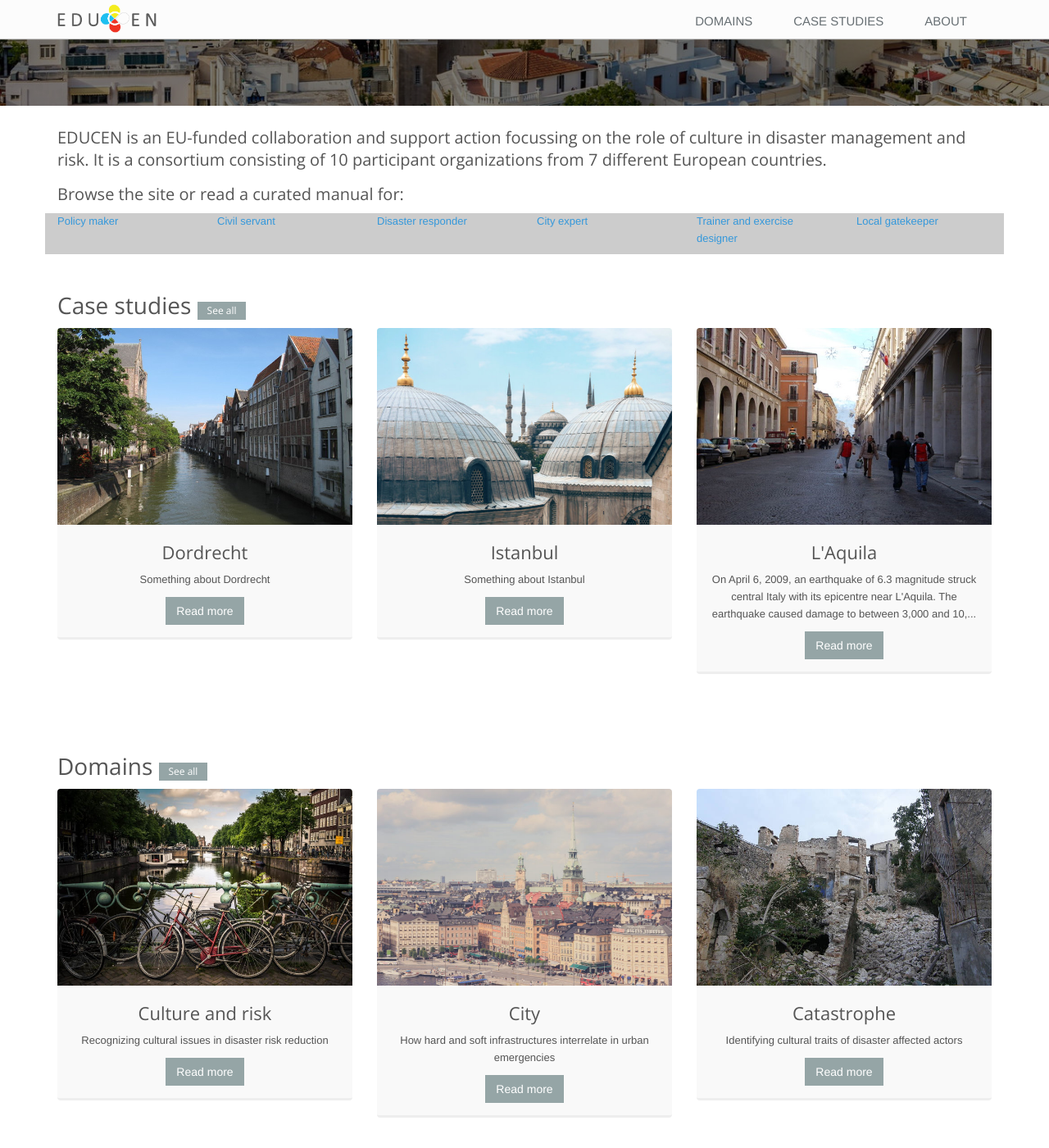
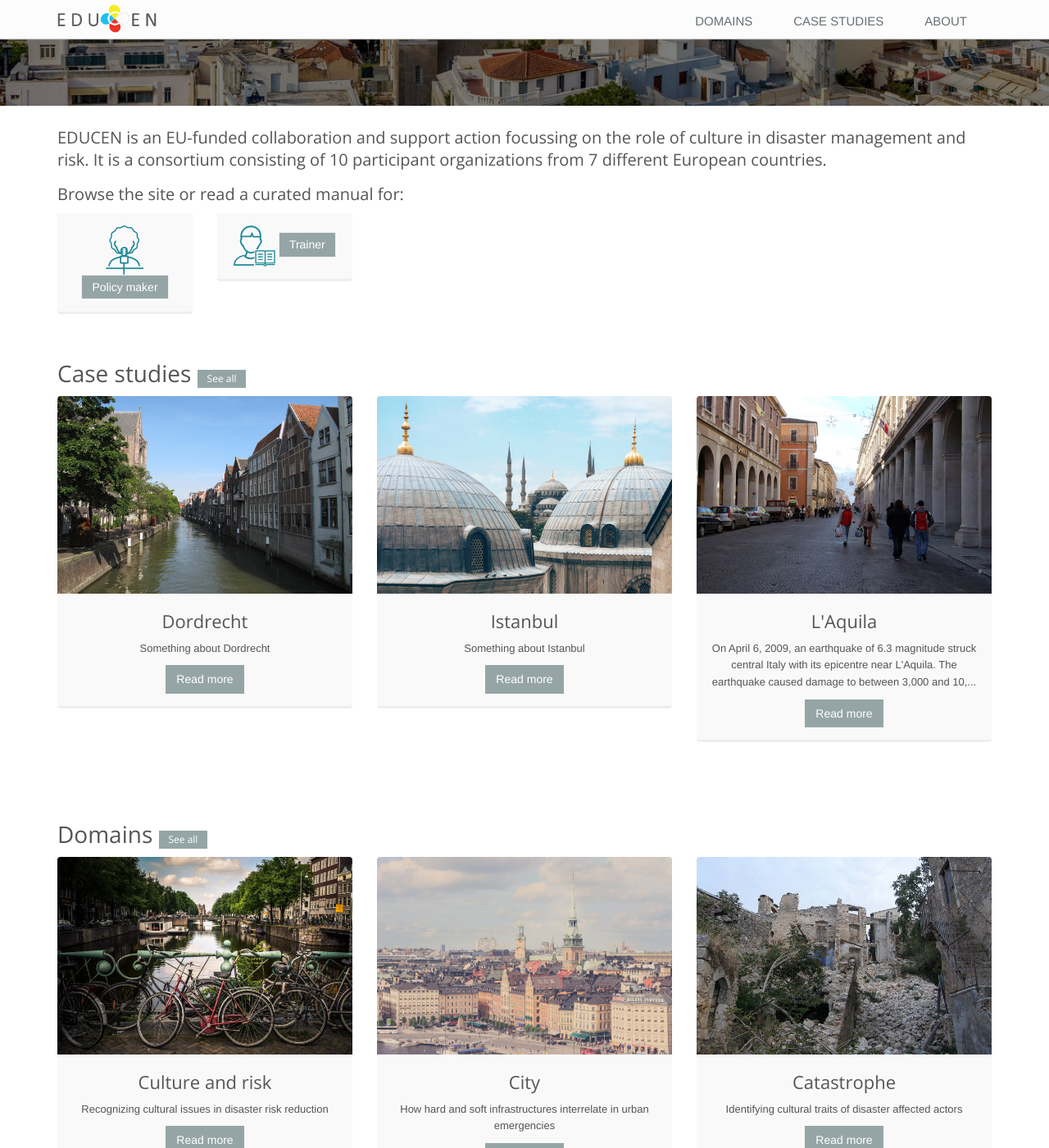
Before and after one commit to guushoekman/educen, a Jekyll site: the page built from index.html, in a window 1280 px wide and 1400 px high, scrolled down 379 px. Shown: the whole window at 82% size. Built offline with Jekyll 4.4.1, drawn with Linux system fonts in a browser that asks for light colours; nearby versions of some CDN libraries.

Commit message:
added audience collection and images

```diff
--- a/_config.yml
+++ b/_config.yml
@@ -26,6 +26,8 @@ collections:
     output: true
   domains:
     output: true
+  audience:
+    output: false
 
 defaults:
   -
--- a/css/main.scss
+++ b/css/main.scss
@@ -44,9 +44,12 @@
 
 	.curated-manual {
 		a {
-			background-color: #ccc;
-			min-height: 50px;
+			border: 1px solid #efefef;
+			&:hover {
+				border: 1px solid #ccc;
+			}
 		}
+
 
 	}
 
--- a/index.html
+++ b/index.html
@@ -21,14 +21,16 @@ layout: base
 			<h3>
 				Browse the site or read a curated manual for:
 			</h3>
-			<div class="row">
-				<a href="#" class="col-sm-2 policy-maker">Policy maker</a>
-				<a href="#" class="col-sm-2 civil-servant">Civil servant</a>
-				<a href="#" class="col-sm-2 responder">Disaster responder</a>
-				<a href="#" class="col-sm-2 city-expert">City expert</a>
-				<a href="#" class="col-sm-2 trainer">Trainer and exercise designer</a>
-				<a href="#" class="col-sm-2 gatekeeper">Local gatekeeper</a>
-			</div>
+			<ul class="row block-grid-v2">
+				{% for target in site.audience %}
+				<li class="col-md-2 col-sm-4 md-margin-bottom-30">
+					<div class="block-grid-v2-info rounded-bottom center-block">
+						<img src="img/{{ target.image }}.png">
+						<a class="btn-u btn-u-default btn-u-sm" href="#">{{ target.name }}</a>
+					</div>
+				</li>
+				{% endfor %}
+			</ul>
 		</div>
 
 
```
Also changed, not shown: _audience/policy-maker.md (added, +4 -0 lines), _audience/trainer.md (added, +4 -0 lines), img/expert.png (added), img/gatekeeper.png (added), img/policy-maker.png (added), img/responder.png (added), img/trainer.png (added).
